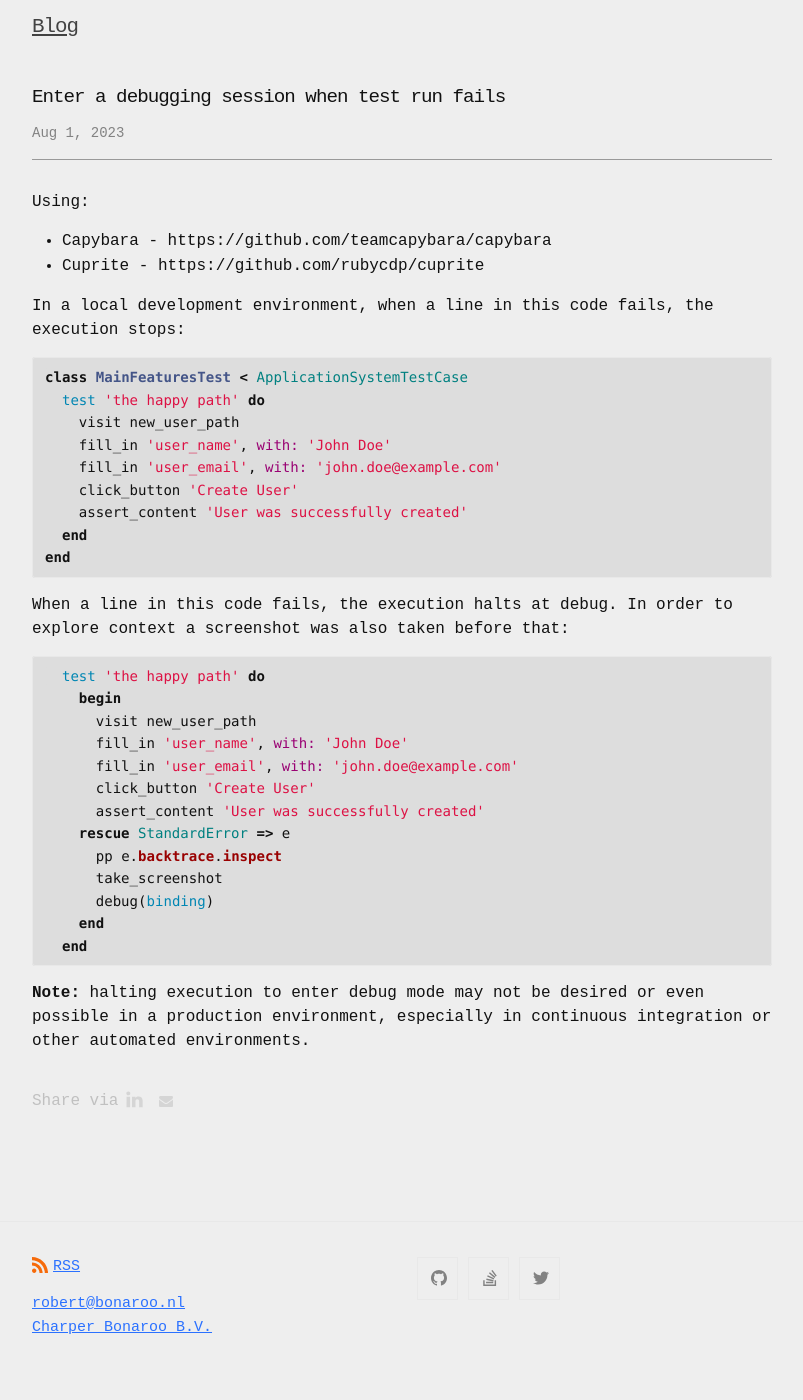
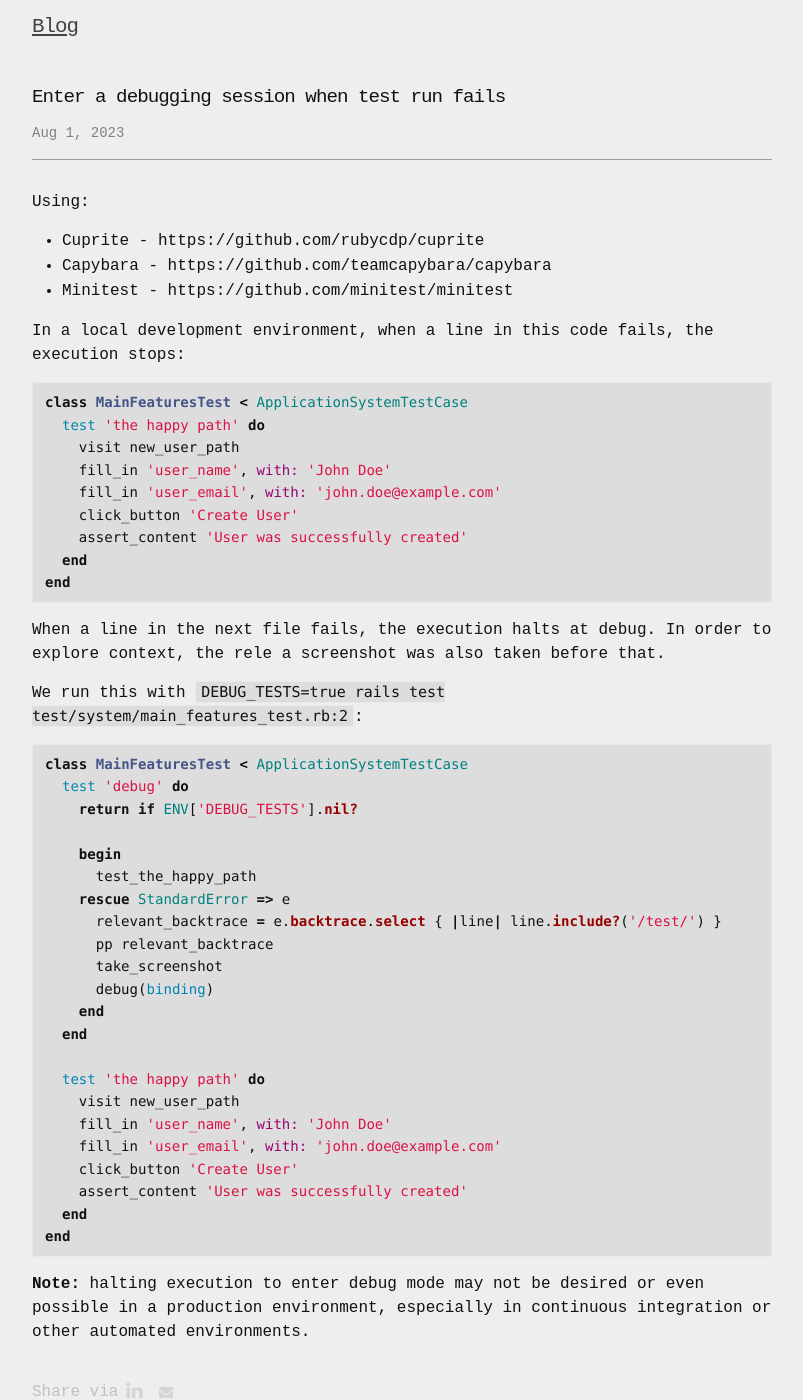
Before and after one commit to roberthopman/roberthopman.github.io, a Jekyll site: the page built from _posts/2023-08-01-enter-debugging-session-when-tests-fails.md, in a window 1280 px wide and 1400 px high. Shown: the whole window, without its empty margins (238-1041 px from the left). Built offline with Jekyll 4.4.1, drawn with Linux system fonts in a browser that asks for light colours; comment, search, counter and statistics services are not loaded.

Commit message:
Update 2023-08-01-enter-debugging-session-when-tests-fails.md

````diff
--- a/_posts/2023-08-01-enter-debugging-session-when-tests-fails.md
+++ b/_posts/2023-08-01-enter-debugging-session-when-tests-fails.md
@@ -4,8 +4,10 @@ title:  "Enter a debugging session when test run fails"
 ---
 
 Using:
+- Cuprite - https://github.com/rubycdp/cuprite
 - Capybara - https://github.com/teamcapybara/capybara
-- Cuprite - https://github.com/rubycdp/cuprite
+- Minitest - https://github.com/minitest/minitest
+
 
 In a local development environment, when a line in this code fails, the execution stops:
 
@@ -21,21 +23,33 @@ class MainFeaturesTest < ApplicationSystemTestCase
 end
 ```
 
-When a line in this code fails, the execution halts at debug. In order to explore context a screenshot was also taken before that:
+When a line in the next file fails, the execution halts at debug. In order to explore context, the rele a screenshot was also taken before that.
+
+We run this with `DEBUG_TESTS=true rails test test/system/main_features_test.rb:2`:
+
 ```rb
-  test 'the happy path' do
+class MainFeaturesTest < ApplicationSystemTestCase
+  test 'debug' do
+    return if ENV['DEBUG_TESTS'].nil?
+
     begin
-      visit new_user_path
-      fill_in 'user_name', with: 'John Doe'
-      fill_in 'user_email', with: 'john.doe@example.com'
-      click_button 'Create User'
-      assert_content 'User was successfully created'
+      test_the_happy_path
     rescue StandardError => e
-      pp e.backtrace.inspect
+      relevant_backtrace = e.backtrace.select { |line| line.include?('/test/') }
+      pp relevant_backtrace
       take_screenshot
       debug(binding)
     end
   end
+
+  test 'the happy path' do
+    visit new_user_path
+    fill_in 'user_name', with: 'John Doe'
+    fill_in 'user_email', with: 'john.doe@example.com'
+    click_button 'Create User'
+    assert_content 'User was successfully created'
+  end
+end
 ```
 
 **Note:** halting execution to enter debug mode may not be desired or even possible in a production environment, especially in continuous integration or other automated environments.
````
